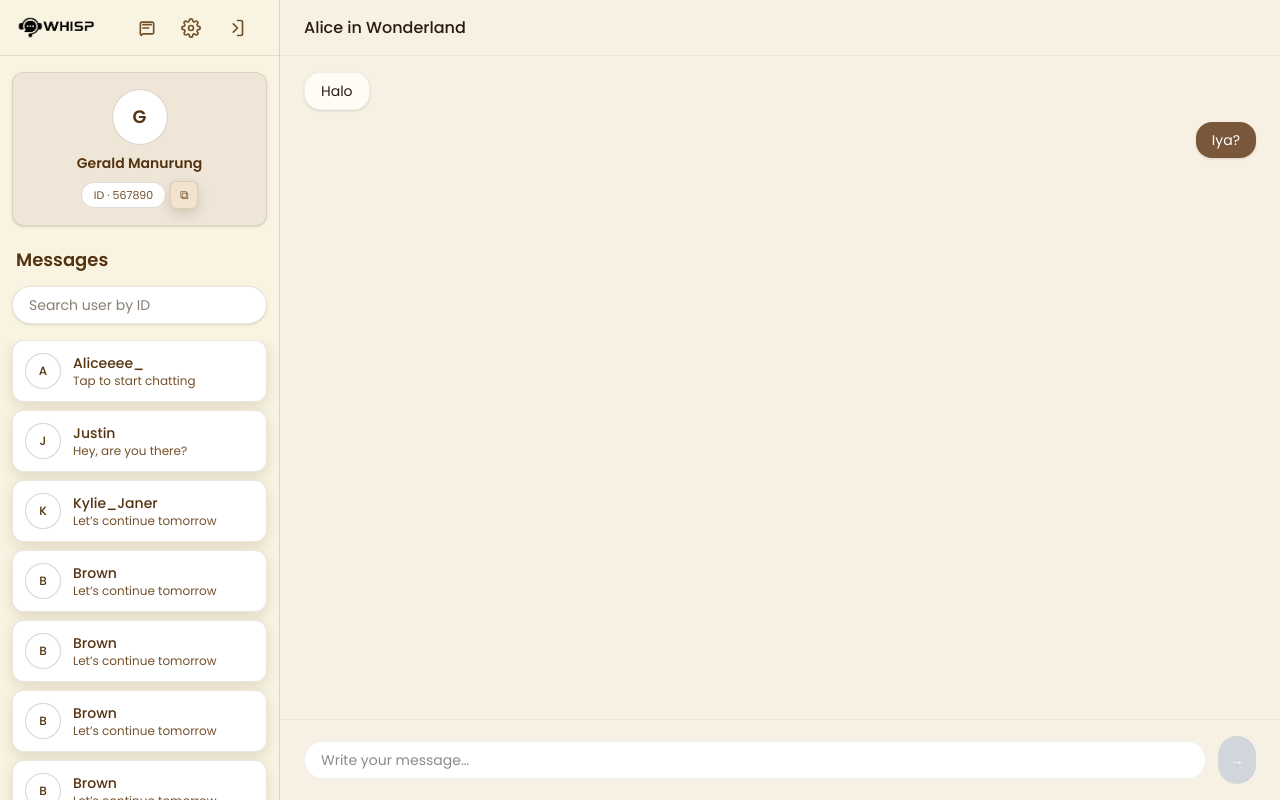
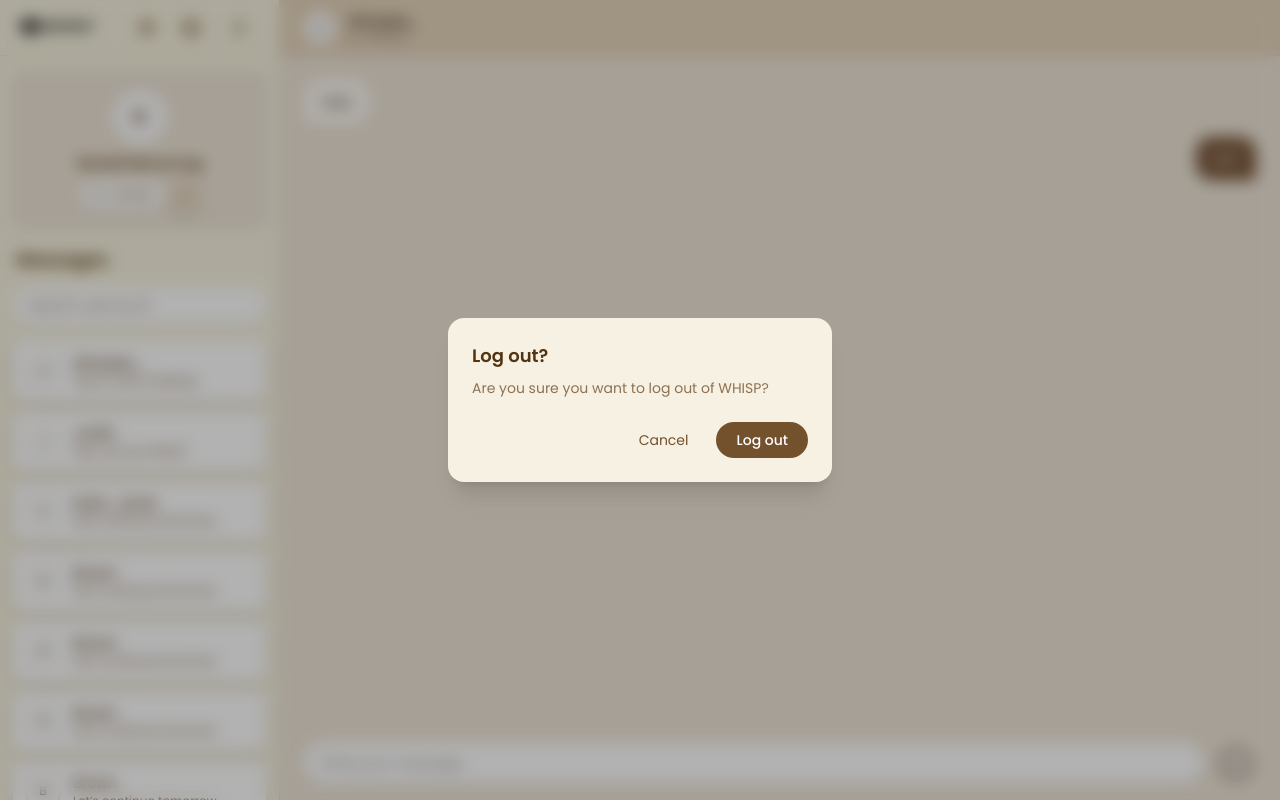
Before and after one commit to geraldman/whisp, a Next.js app: page /chat/1 in a window 1280 px wide. Both pictures are taken after a click on the button 235 px from the left and 27 px from the top of the page. Built offline with nearby package versions, Linux system fonts and the light colour scheme.

Commit message:
chat room

```diff
--- a/app/chat/[chatid]/page.tsx
+++ b/app/chat/[chatid]/page.tsx
@@ -14,6 +14,8 @@ export default function ChatDetailPage() {
   ]);
 
   function handleSend(text: string) {
+    if (!text.trim()) return;
+
     setMessages((prev) => [
       ...prev,
       { messageText: text, from: "send" },
@@ -21,17 +23,33 @@ export default function ChatDetailPage() {
   }
 
   return (
-    <div className="flex flex-col h-full bg-[#F6F1E3]">
+    <div className="flex flex-col h-full bg-[#EFE6D8]">
 
-      {/* CHAT HEADER */}
-      <div className="h-14 px-6 flex items-center border-b border-black/5">
-        <span className="font-medium text-[#2B1B12]">
-          Alice in Wonderland
-        </span>
+      {/* ================= CHAT HEADER ================= */}
+      <div
+        className="h-14 px-6 flex items-center
+                   bg-[#E6D5BC]
+                   border-b border-black/5"
+      >
+        <div className="flex items-center gap-3">
+          <div className="w-8 h-8 rounded-full bg-white border border-black/10
+                          flex items-center justify-center text-xs font-medium text-[#2B1B12]">
+            A
+          </div>
+
+          <div className="leading-tight">
+            <p className="text-sm font-medium text-[#2B1B12]">
+              Aliceeee_
+            </p>
+            <p className="text-[11px] text-black/50">
+              ID · 567832
+            </p>
+          </div>
+        </div>
       </div>
 
-      {/* MESSAGES */}
-      <div className="flex-1 overflow-y-auto px-6 py-4 space-y-3">
+      {/* ================= MESSAGES ================= */}
+      <div className="flex-1 overflow-y-auto px-6 py-6 space-y-3">
         {messages.map((msg, idx) => (
           <MessageComponent
             key={idx}
@@ -41,7 +59,7 @@ export default function ChatDetailPage() {
         ))}
       </div>
 
-      {/* INPUT */}
+      {/* ================= INPUT ================= */}
       <MessageInput onSend={handleSend} />
     </div>
   );
--- a/app/chat/page.tsx
+++ b/app/chat/page.tsx
@@ -4,13 +4,13 @@ export default function ChatPage() {
   const username = 'Gerald';
 
   return (
-    <div className="relative h-full flex items-center justify-center overflow-hidden bg-[#F8F4E1]">
+    <div className="relative h-full flex items-center justify-center overflow-hidden bg-[#AF8F6F]/20">
 
-      {/* ===== Soft background accent ===== */}
+      {/* Soft background accents */}
       <div className="absolute -top-32 -right-32 w-[420px] h-[420px] rounded-full bg-[#74512D]/10 blur-3xl" />
       <div className="absolute -bottom-40 -left-40 w-[420px] h-[420px] rounded-full bg-[#AF8F6F]/15 blur-3xl" />
 
-      {/* ===== Content ===== */}
+      {/* Content */}
       <div className="relative z-10 text-center max-w-sm px-4">
         <h1 className="text-2xl font-semibold text-[#2B1B12] mb-3">
           Welcome, {username}
@@ -20,8 +20,12 @@ export default function ChatPage() {
           Select a chat to start a private conversation.
         </p>
 
-        {/* ===== Security hint ===== */}
-        <div className="inline-flex items-center gap-2 px-4 py-2 rounded-full bg-white/70 border border-[#74512D]/10 shadow-sm text-xs text-[#74512D]">
+        <div
+          className="inline-flex items-center gap-2 px-4 py-2
+                     rounded-full bg-white/70
+                     border border-[#74512D]/10
+                     shadow-sm text-xs text-[#74512D]"
+        >
           End-to-end encrypted messaging
         </div>
       </div>
--- a/app/components/ChatSidebar.tsx
+++ b/app/components/ChatSidebar.tsx
@@ -1,12 +1,13 @@
 'use client';
 
 import { useState, useRef, useEffect } from 'react';
+import { useRouter } from 'next/navigation';
+
 import { CHAT_MOCKS, type ChatMock } from '@/lib/mocks/chat';
 import SettingsMenu from '@/app/components/SettingsMenu';
-import type {
-  SidebarMode,
-  SettingsView,
-} from '@/app/chat/layout';
+import LogoutModal from '@/app/components/modals/LogoutModal';
+
+import type { SidebarMode, SettingsView } from '@/app/chat/layout';
 
 export default function ChatSidebar({
   mode,
@@ -21,11 +22,14 @@ export default function ChatSidebar({
   onBackToChat: () => void;
   onChangeSettingsView: (v: SettingsView) => void;
 }) {
+  const router = useRouter();
+
   const MIN_WIDTH = 280;
   const MAX_WIDTH = 360;
 
   const [width, setWidth] = useState(280);
   const [activeChatId, setActiveChatId] = useState<string | null>(null);
+  const [showLogout, setShowLogout] = useState(false);
 
   const sidebarRef = useRef<HTMLDivElement>(null);
   const isResizing = useRef(false);
@@ -38,12 +42,7 @@ export default function ChatSidebar({
       const rect = sidebarRef.current.getBoundingClientRect();
       const newWidth = e.clientX - rect.left;
 
-      setWidth(
-        Math.min(
-          Math.max(newWidth, MIN_WIDTH),
-          MAX_WIDTH
-        )
-      );
+      setWidth(Math.min(Math.max(newWidth, MIN_WIDTH), MAX_WIDTH));
     }
 
     function onMouseUp() {
@@ -67,7 +66,17 @@ export default function ChatSidebar({
     document.body.style.userSelect = 'none';
   }
 
+  /* ================= LOGOUT ================= */
+  async function handleLogout() {
+    try {
+      await fetch('/api/logout', { method: 'POST' });
+    } finally {
+      router.replace('/');
+    }
+  }
+
   return (
+    <>
       <aside
         ref={sidebarRef}
         style={{ width }}
@@ -82,15 +91,18 @@ export default function ChatSidebar({
           />
 
           <div className="ml-auto flex items-center gap-1 pr-2 shrink-0">
+            {/* BACK TO MESSAGES */}
             <IconButton label="Messages" onClick={onBackToChat}>
               <MessageIcon />
             </IconButton>
 
+            {/* SETTINGS */}
             <IconButton label="Settings" onClick={onOpenSettings}>
               <SettingsIcon />
             </IconButton>
 
-          <IconButton label="Logout">
+            {/* LOGOUT */}
+            <IconButton label="Logout" onClick={() => setShowLogout(true)}>
               <LogoutIcon />
             </IconButton>
           </div>
@@ -144,7 +156,10 @@ export default function ChatSidebar({
                   key={chat.id}
                   chat={chat}
                   active={chat.id === activeChatId}
-                onClick={() => setActiveChatId(chat.id)}
+                  onClick={() => {
+                    setActiveChatId(chat.id);
+                    router.push(`/chat/${chat.id}`);
+                  }}
                 />
               ))}
             </div>
@@ -163,6 +178,14 @@ export default function ChatSidebar({
                      bg-transparent hover:bg-black/10"
         />
       </aside>
+
+      {/* ================= LOGOUT MODAL ================= */}
+      <LogoutModal
+        open={showLogout}
+        onCancel={() => setShowLogout(false)}
+        onConfirm={handleLogout}
+      />
+    </>
   );
 }
 
@@ -263,23 +286,28 @@ function IconButton({
 /* ================= ICONS ================= */
 function SearchIcon() {
   return (
-    <svg className="w-5 h-5 text-[#8A7F73]" fill="none" viewBox="0 0 24 24" stroke="currentColor" strokeWidth={2}>
-      <path strokeLinecap="round" strokeLinejoin="round" d="M21 21l-4.35-4.35m1.35-5.65a7 7 0 11-14 0 7 7 0 0114 0z" />
+    <svg className="w-5 h-5 text-[#8A7F73]" fill="none" viewBox="0 0 24 24"
+         stroke="currentColor" strokeWidth={2}>
+      <path strokeLinecap="round" strokeLinejoin="round"
+            d="M21 21l-4.35-4.35m1.35-5.65a7 7 0 11-14 0 7 7 0 0114 0z" />
     </svg>
   );
 }
 
 function MessageIcon() {
   return (
-    <svg className="w-5 h-5" fill="none" viewBox="0 0 24 24" stroke="currentColor" strokeWidth={2}>
-      <path strokeLinecap="round" strokeLinejoin="round" d="M7 8h10M7 12h7M5 21l2-2h11a2 2 0 002-2V7a2 2 0 00-2-2H6a2 2 0 00-2 2v12z" />
+    <svg className="w-5 h-5" fill="none" viewBox="0 0 24 24"
+         stroke="currentColor" strokeWidth={2}>
+      <path strokeLinecap="round" strokeLinejoin="round"
+            d="M7 8h10M7 12h7M5 21l2-2h11a2 2 0 002-2V7a2 2 0 00-2-2H6a2 2 0 00-2 2v12z" />
     </svg>
   );
 }
 
 function SettingsIcon() {
   return (
-    <svg className="w-5 h-5" fill="none" viewBox="0 0 24 24" stroke="currentColor" strokeWidth={2}>
+    <svg className="w-5 h-5" fill="none" viewBox="0 0 24 24"
+         stroke="currentColor" strokeWidth={2}>
       <circle cx="12" cy="12" r="3" />
       <path d="M19.4 15a1.65 1.65 0 00.33 1.82l.06.06a2 2 0 11-2.83 2.83l-.06-.06a1.65 1.65 0 00-1.82-.33 1.65 1.65 0 00-1 1.51V21a2 2 0 11-4 0v-.09a1.65 1.65 0 00-1-1.51 1.65 1.65 0 00-1.82.33l-.06.06a2 2 0 11-2.83-2.83l.06-.06A1.65 1.65 0 004.6 15a1.65 1.65 0 00-1.51-1H3a2 2 0 110-4h.09a1.65 1.65 0 001.51-1 1.65 1.65 0 00-.33-1.82l-.06-.06a2 2 0 112.83-2.83l.06.06A1.65 1.65 0 009 4.6a1.65 1.65 0 001-1.51V3a2 2 0 114 0v.09a1.65 1.65 0 001 1.51 1.65 1.65 0 001.82-.33l.06-.06a2 2 0 112.83 2.83l-.06.06A1.65 1.65 0 0019.4 9a1.65 1.65 0 001.51 1H21a2 2 0 110 4h-.09a1.65 1.65 0 00-1.51 1z" />
     </svg>
@@ -288,9 +316,12 @@ function SettingsIcon() {
 
 function LogoutIcon() {
   return (
-    <svg className="w-5 h-5" fill="none" viewBox="0 0 24 24" stroke="currentColor" strokeWidth={2}>
-      <path strokeLinecap="round" strokeLinejoin="round" d="M15 3h4a2 2 0 012 2v14a2 2 0 01-2 2h-4" />
-      <path strokeLinecap="round" strokeLinejoin="round" d="M10 17l5-5-5-5" />
+    <svg className="w-5 h-5" fill="none" viewBox="0 0 24 24"
+         stroke="currentColor" strokeWidth={2}>
+      <path strokeLinecap="round" strokeLinejoin="round"
+            d="M15 3h4a2 2 0 012 2v14a2 2 0 01-2 2h-4" />
+      <path strokeLinecap="round" strokeLinejoin="round"
+            d="M10 17l5-5-5-5" />
     </svg>
   );
 }
--- a/app/components/ProfileContent.tsx
+++ b/app/components/ProfileContent.tsx
@@ -138,7 +138,7 @@ export default function ProfileContent() {
             <button
               onClick={handleSave}
               disabled={loading}
-              className="px-6 py-2.5 rounded-full
+              className="cursor-pointer px-6 py-2.5 rounded-full
                          bg-[#74512D] text-white
                          text-sm font-medium
                          hover:bg-[#5f3f22]
--- a/app/components/messageComponent.tsx
+++ b/app/components/messageComponent.tsx
@@ -8,14 +8,20 @@ export default function MessageComponent({
   from,
 }: MessageProps) {
   return (
-    <div className={`flex ${from === "send" ? "justify-end" : "justify-start"}`}>
+    <div
+      className={`flex ${
+        from === "send" ? "justify-end" : "justify-start"
+      }`}
+    >
       <div
         className={`
-          px-4 py-2 rounded-2xl max-w-xs text-sm shadow-sm
+          px-4 py-2.5 rounded-2xl max-w-[70%]
+          text-sm leading-relaxed
+          shadow-sm
           ${
             from === "send"
-              ? "bg-[#7A573A] text-white"
-              : "bg-[#FFFCF6] text-[#2B1B12] border border-black/5"
+              ? "bg-[#7A573A] text-white rounded-br-md"
+              : "bg-[#FFFCF6] text-[#2B1B12] border border-black/5 rounded-bl-md"
           }
         `}
       >
--- a/app/components/messageinput.tsx
+++ b/app/components/messageinput.tsx
@@ -16,33 +16,63 @@ export default function MessageInput({
   }
 
   return (
-    <div className="px-6 py-4 bg-[#F6F1E3] border-t border-black/5">
-      <div className="flex items-center gap-3">
+    <div className="px-6 py-4">
+      <div className="flex items-end gap-3">
 
+        {/* TEXTAREA */}
         <textarea
           className="
-            flex-1 resize-none rounded-full px-4 py-2 text-sm
-            bg-white outline-none border border-black/5
+            flex-1 resize-none rounded-full px-4 py-2.5 text-sm
+            bg-white text-[#2B1B12]
+            outline-none
+            border border-black/5
+            focus:border-[#AF8F6F]/40
+            shadow-sm
           "
           placeholder="Write your message…"
           value={message}
           rows={1}
           onChange={(e) => setMessage(e.target.value)}
+          onKeyDown={(e) => {
+            if (e.key === "Enter" && !e.shiftKey) {
+              e.preventDefault();
+              handleSend();
+            }
+          }}
         />
 
+        {/* SEND BUTTON */}
         <button
           onClick={handleSend}
           disabled={!message.trim()}
           className={`
-            rounded-full p-3 transition
+            w-10 h-10 rounded-full flex items-center justify-center
+            transition-all
             ${
               message.trim()
                 ? "bg-[#7A573A] hover:bg-[#6A4B33] shadow-md shadow-black/10"
-                : "bg-gray-300 cursor-not-allowed"
+                : "bg-[#CFC5BA] cursor-not-allowed"
             }
           `}
         >
-          <span className="text-white text-sm">→</span>
+          <svg
+            className="w-4 h-4 text-white"
+            fill="none"
+            viewBox="0 0 24 24"
+            stroke="currentColor"
+            strokeWidth={2}
+          >
+            <path
+              strokeLinecap="round"
+              strokeLinejoin="round"
+              d="M22 2L11 13"
+            />
+            <path
+              strokeLinecap="round"
+              strokeLinejoin="round"
+              d="M22 2L15 22l-4-9-9-4 20-7z"
+            />
+          </svg>
         </button>
 
       </div>
--- /dev/null
+++ b/app/components/modals/LogoutModal.tsx
@@ -0,0 +1,56 @@
+'use client';
+
+import { motion } from 'framer-motion';
+
+export default function LogoutModal({
+  open,
+  onCancel,
+  onConfirm,
+}: {
+  open: boolean;
+  onCancel: () => void;
+  onConfirm: () => void;
+}) {
+  if (!open) return null;
+
+  return (
+    <div className="fixed inset-0 z-50 flex items-center justify-center
+                    bg-black/30 backdrop-blur-sm">
+      <motion.div
+        initial={{ opacity: 0, scale: 0.96, y: 8 }}
+        animate={{ opacity: 1, scale: 1, y: 0 }}
+        transition={{ duration: 0.2 }}
+        className="w-full max-w-sm rounded-2xl
+                   bg-[#F6F1E3] p-6 shadow-xl"
+      >
+        <h2 className="text-lg font-semibold text-[#543310] mb-2">
+          Log out?
+        </h2>
+
+        <p className="text-sm text-[#74512D]/80 mb-6">
+          Are you sure you want to log out of WHISP?
+        </p>
+
+        <div className="flex justify-end gap-3">
+          <button
+            onClick={onCancel}
+            className="cursor-pointer px-4 py-2 rounded-full text-sm
+                       text-[#74512D]
+                       hover:bg-[#AF8F6F]/20 transition"
+          >
+            Cancel
+          </button>
+
+          <button
+            onClick={onConfirm}
+            className="cursor-pointer px-5 py-2 rounded-full text-sm font-medium
+                       bg-[#74512D] text-white
+                       hover:bg-[#5f3f22] transition"
+          >
+            Log out
+          </button>
+        </div>
+      </motion.div>
+    </div>
+  );
+}
```
Lines whose indentation alone changed are shown as unchanged.
